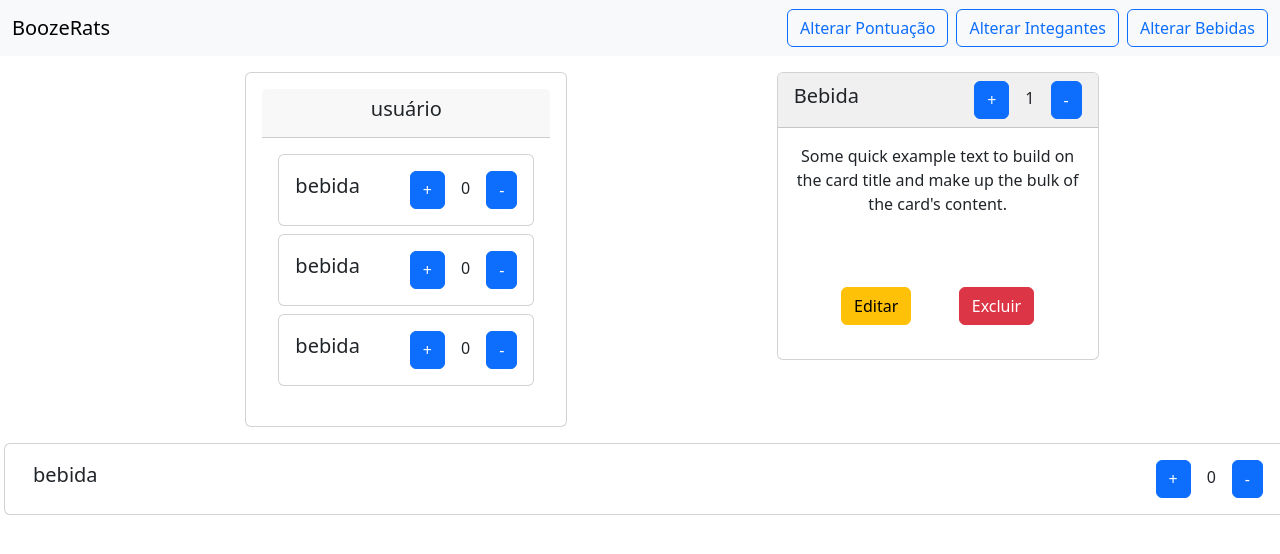
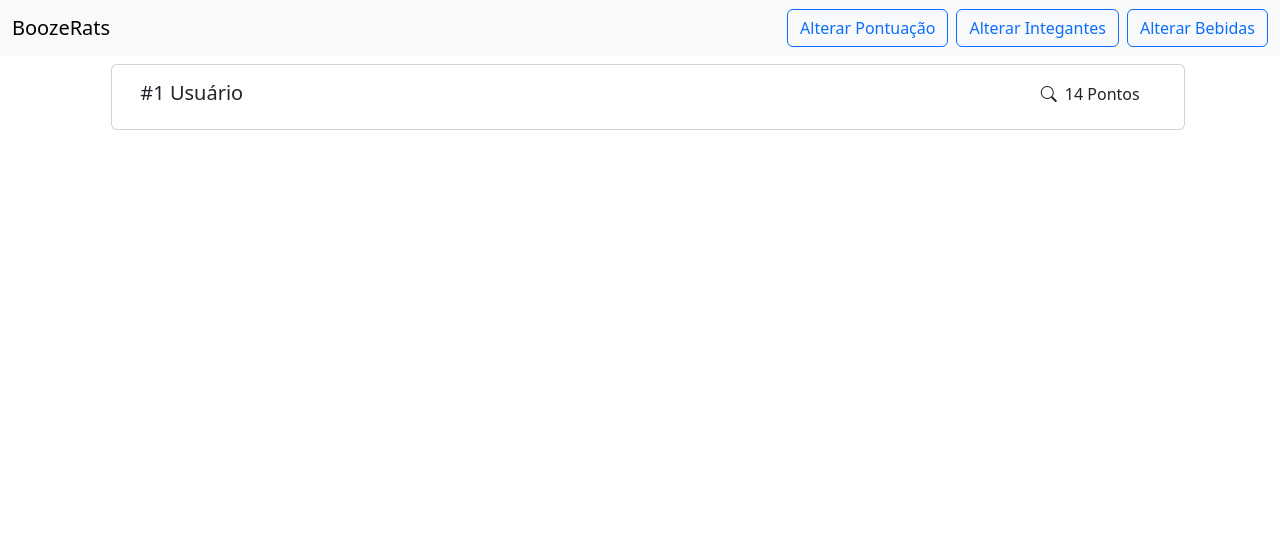
Before and after one commit to henriquecmelo1/DrinkRats, a React (Vite) app in the folder frontend/: page / in a window 1280 px wide. Shown: the top 554 px of the page. Built offline with nearby package versions, Linux system fonts and the light colour scheme.

Commit message:
feat: added more components

```diff
--- a/frontend/package.json
+++ b/frontend/package.json
@@ -11,6 +11,7 @@
   },
   "dependencies": {
     "bootstrap": "^5.3.3",
+    "bootstrap-icons": "^1.11.3",
     "react": "^19.0.0",
     "react-dom": "^19.0.0"
   },
--- a/frontend/src/App.css
+++ b/frontend/src/App.css
@@ -0,0 +1 @@
+@import "bootstrap-icons/font/bootstrap-icons.css";
--- a/frontend/src/App.tsx
+++ b/frontend/src/App.tsx
@@ -3,14 +3,15 @@ import 'bootstrap/dist/css/bootstrap.min.css'
 import PlayerCard from './components/PlayerCard'
 import DrinkPoints from './components/DrinkPoints'
 import DrinkAmount from './components/DrinkAmount'
+import User from './components/User'
+import UserRank from './components/UserRank'
 
 function App() {
 
   return (
     <div className='row ms-1 justify-content-evenly'>
-      <PlayerCard />
-      <DrinkPoints />
-      <DrinkAmount />
+      <UserRank/>
+
     </div>
 
   )
--- a/frontend/src/components/DrinkAmount.tsx
+++ b/frontend/src/components/DrinkAmount.tsx
@@ -6,9 +6,9 @@ function DrinkAmount() {
                 <h5 className="card-title">bebida</h5>
 
                 <div>
-                    <button className="btn btn-primary">+</button>
+                    <button className="btn btn-outline-success"><i className="bi bi-plus"></i></button>
                     <span className="mx-3">0</span>
-                    <button className="btn btn-primary">-</button>
+                    <button className="btn btn-outline-danger"><i className="bi bi-dash"></i></button>
                 </div>
 
             </div>
--- a/frontend/src/components/DrinkPoints.tsx
+++ b/frontend/src/components/DrinkPoints.tsx
@@ -5,9 +5,9 @@ function DrinkPoints() {
                 <div className="card-header d-flex justify-content-between align-items-center" style={{ backgroundColor: '#f0f0f0' }}>
                     <h5 className="">Bebida</h5>
                     <div>
-                        <button className="btn btn-primary">+</button>
+                        <button className="btn btn-primary"><i className="bi bi-plus"></i></button>
                         <span className="mx-3">1</span>
-                        <button className="btn btn-primary">-</button>
+                        <button className="btn btn-primary"><i className="bi bi-dash"></i></button>
                     </div>
                 </div>
 
--- a/frontend/src/components/PlayerCard.tsx
+++ b/frontend/src/components/PlayerCard.tsx
@@ -4,8 +4,8 @@ import DrinkAmount from "./DrinkAmount";
 
 function PlayerCard() {
     return (
-        <div className="card text-center p-3 ms-5 my-3 col-3" >
-            <div className="card-header">
+        <div className="card text-center p-0 ms-5 my-3 col-3" >
+            <div className="card-header" style={{ backgroundColor: '#f0f0f0' }}>
                 <h5>usuário</h5>
             </div>
             <div className="card-body">
--- /dev/null
+++ b/frontend/src/components/User.tsx
@@ -0,0 +1,18 @@
+function User(){
+    return (
+        <div className="card mb-2 mt-2 col-10">
+
+            <div className="card-body d-flex justify-content-between align-items-center">
+                <h5 className="card-title">Usuário *LEMBRAR BOTAO +</h5>
+
+                <div >
+                    <button className="btn btn-warning me-3">Editar</button>
+                    <button className="btn btn-danger">Excluir</button>
+                </div>
+
+            </div>
+        </div>
+    );
+}
+
+export default User;
--- /dev/null
+++ b/frontend/src/components/UserRank.tsx
@@ -0,0 +1,18 @@
+function UserRank(){
+    return (
+        <div className="card mb-2 mt-2 col-10">
+
+            <div className="card-body d-flex justify-content-between align-items-center">
+                <h5 className="card-title">#1 Usuário</h5>
+
+                <div className="d-flex mx-3 justify-content-between gap-2 align-items-baseline">
+                    <a href="" className="text-dark text-decoration-none"><i className="bi bi-search fs-6 "></i></a>
+                    <h6>14 Pontos</h6>
+                </div>
+
+            </div>
+        </div>
+    )
+}
+
+export default UserRank;
```
Also changed, not shown: 1 other file (tests, documents, lock files or other folders).
